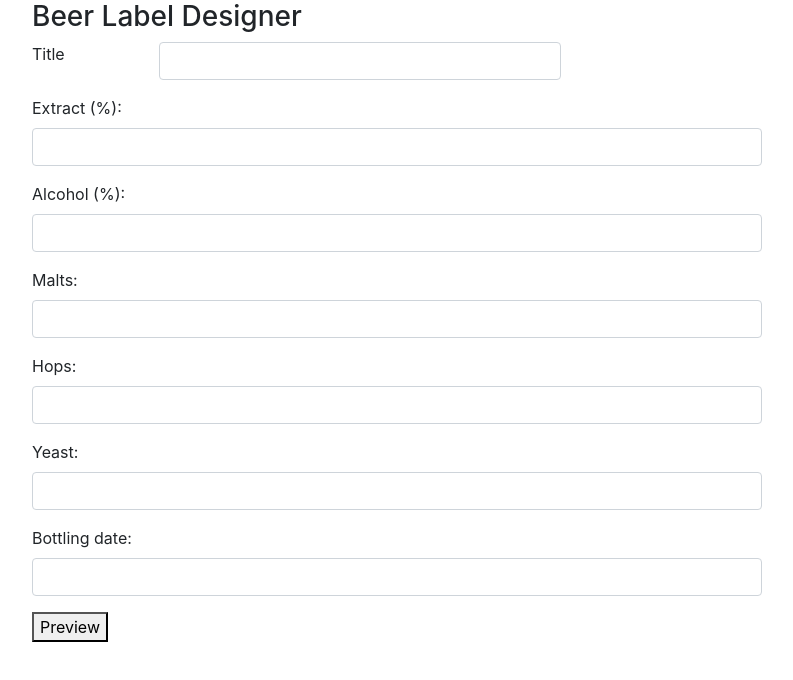
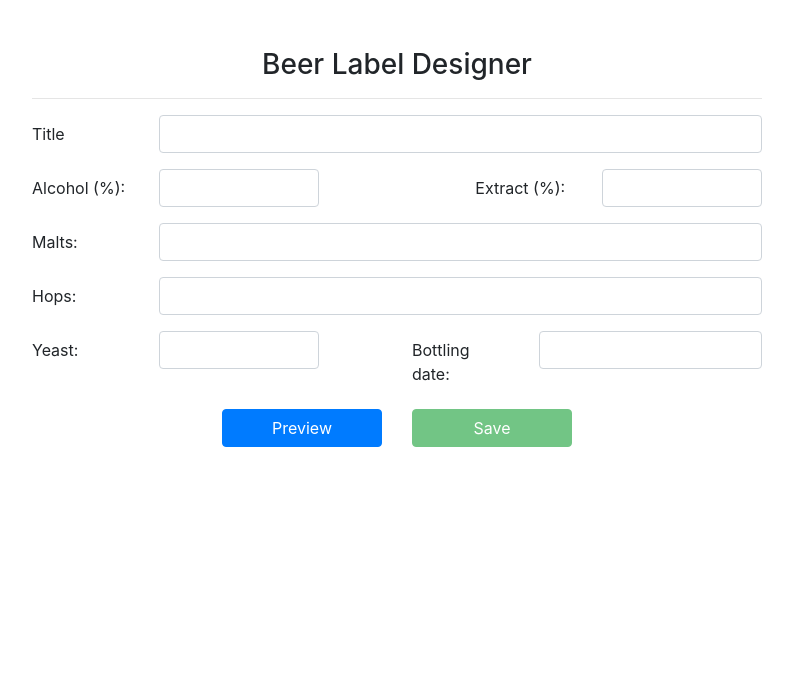
Before and after one commit to owfilip/beerlabel, an Angular app: page / in a window 1280 px wide. Shown: the top 680 px of the page, without its empty margins (243-1036 px from the left). Built offline with nearby package versions, Linux system fonts and the light colour scheme.

Commit message:
Form styling finished

```diff
--- a/src/app/designer.component.html
+++ b/src/app/designer.component.html
@@ -1,41 +1,57 @@
 
 <div class="row">
   <div class="col-md-8 offset-md-2">
-    <h3>Beer Label Designer</h3>
+    <h3 class="text-center mt-5">Beer Label Designer</h3>
+    <hr>
     <div class="row">
       <div class="col">
         <form>
           <div class="form-group row">
-            <label class="col-rom-label col-md-2" for="title">Title</label>
-            <div class="col-md-10">
-              <input type="text" name="title" id="title" required class="form-control col-md-8">
+            <label for="title" class="col-2 col-form-label">Title</label>
+            <div class="col-10">
+              <input type="text" name="title" id="title" required class="form-control">
             </div>
           </div>
-          <div class="form-group">
-            <label for="extract">Extract (%):</label>
+          <div class="form-group row">
+            <label for="alcohol" class="col-2 col-form-label">Alcohol (%):</label>
+            <div class="col-3">
+              <input type="text" name="alcohol" id="alcohol" required class="form-control">
+            </div>
+            <label for="extract" class="col-2 col-form-label offset-2">Extract (%):</label>
+            <div class="col-3">
               <input type="text" name="extract" id="extract" required class="form-control">
             </div>
-          <div class="form-group">
-            <label for="alcohol">Alcohol (%):</label>
-            <input type="text" name="alcohol" id="alcohol" required class="form-control">
           </div>
-          <div class="form-group">
-            <label for="malts">Malts:</label>
+          <div class="form-group row">
+            <label for="malts" class="col-2 col-form-label">Malts:</label>
+            <div class="col-10">
               <input type="text" name="malts" id="malts" required class="form-control">
             </div>
-          <div class="form-group">
-            <label for="hops">Hops:</label>
+          </div>
+          <div class="form-group row">
+            <label class="col-2 col-form-label" for="hops">Hops:</label>
+            <div class="col-10">
               <input type="text" name="hops" id="hops" required class="form-control">
             </div>
-          <div class="form-group">
-            <label for="yeast">Yeast:</label>
+          </div>
+          <div class="form-group row">
+            <label for="yeast" class="col-2 col-form-label">Yeast:</label>
+            <div class="col-3">
               <input type="text" name="yeast" id="yeast" required class="form-control">
             </div>
-          <div class="form-group">
-            <label for="bottlingDate">Bottling date:</label>
+            <label for="bottlingDate" class="col-2 col-form-label offset-1">Bottling date:</label>
+            <div class="col-4">
               <input type="text" class="form-control" bsDatepicker required>
             </div>
-          <button type="submit" (click)="onSubmit()" >Preview</button>
+          </div>
+          <div class="row">
+            <div class="col-3 offset-3">
+              <button type="submit" (click)="onSubmit()" class="btn btn-primary btn-block">Preview</button>
+            </div>
+            <div class="col-3">
+              <button type="button" class="btn btn-success btn-block" disabled>Save</button>
+            </div>
+          </div>
         </form>
       </div>
     </div>
```
Lines whose indentation alone changed are shown as unchanged.
